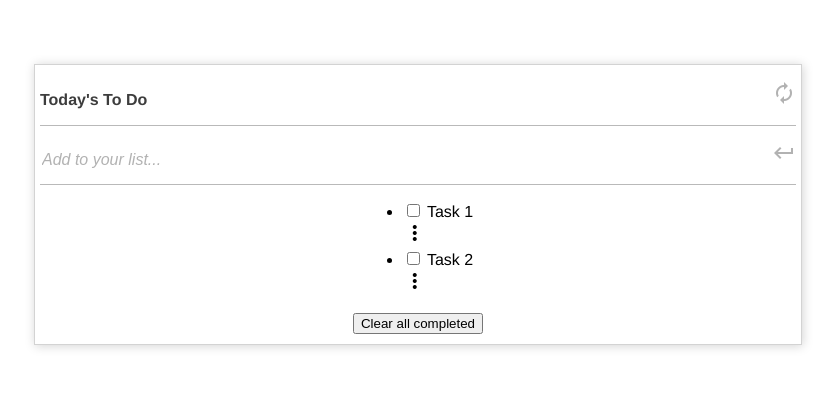
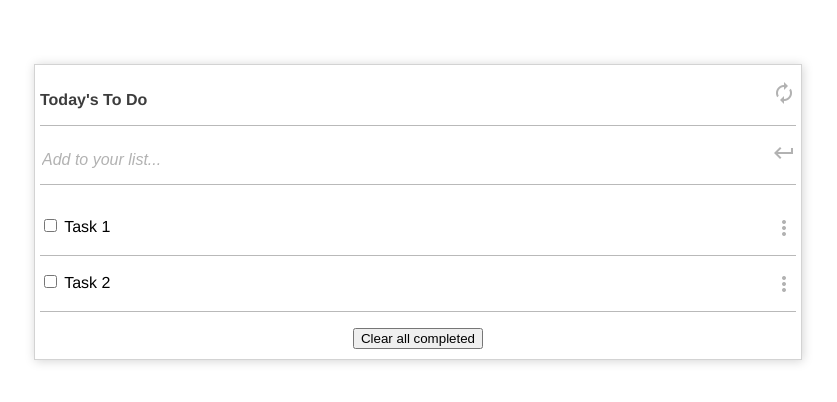
Before and after one commit to chelmerrox/to-do-list, a website built with webpack: page src/index.html in a window 1280 px wide. Shown: the whole page, without its empty margins (222-1059 px from the left). Built offline with nearby package versions, Linux system fonts and the light colour scheme.

Commit message:
Style the list of tasks container & its elements

```diff
--- a/src/style.css
+++ b/src/style.css
@@ -73,3 +73,23 @@ form {
 .add-task .material-icons {
   color: #b2b2b2;
 }
+
+ul {
+  display: flex;
+  flex-direction: column;
+  width: 100%;
+  padding-left: 0 ;
+  padding-right: 0 ;
+  list-style: none;
+}
+
+ul li {
+  display: flex;
+  justify-content: space-between;
+  padding: 2% 0;
+  border-bottom: 1px solid #b9b9b9;
+}
+
+ul li .material-icons {
+  color: #b2b2b2;
+}
```
Also changed, not shown: dist/main.js.
